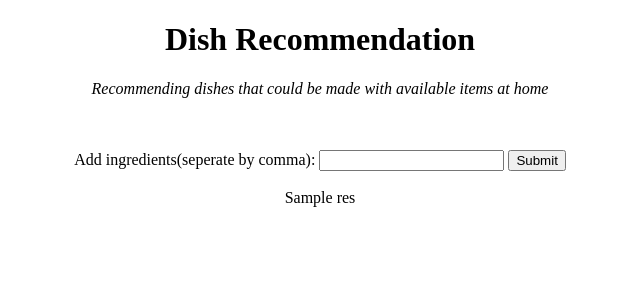
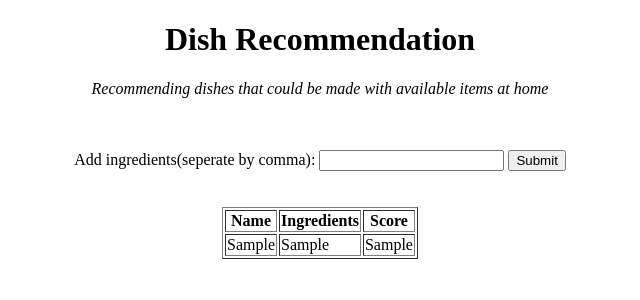
Before and after one commit to shrutimundargi/Cook_with_what_I_got, a Flask app: template templates/dishrec.html in a window 1280 px wide. Shown: the top 300 px of the page, without its empty margins (320-960 px from the left). Run offline with Flask 2, Linux system fonts and the light colour scheme; the template is opened without the code that fills it: most values are stand-ins (such as "Sample title", 1, 10 or a date in 2020); parts of the project's set-up code (start-up, migrations or seed data) failed here and were passed over.

Commit message:
Add files via upload

```diff
--- a/app.py
+++ b/app.py
@@ -1,5 +1,6 @@
 from flask import Flask, render_template, url_for, request, redirect
 import pandas as pd
+import numpy as np
 data = pd.read_csv("indian_food.csv")
 data = data.drop(columns=['flavor_profile','region','state', 'diet'])
 str_cols = list(data.columns)
@@ -20,22 +21,19 @@ data['ingredients'] = list(data['ingredients'])
 def easyA(x):
   available = []
   suggested = []
-  recommendation = pd.DataFrame(columns = ['recipe', 'ingredients', 'score'])
+  #recommendation = np.empty((0, 3))
   for i in range(0, len(data)):
     count = 0
     for j in x:
-      if j in data['ingredients'][i]:
-        count +=1
-        available.append(j)
-    if count >= 3:
-        series1=[data['name'][i]]
-        series = pd.DataFrame({'recipe': [data['name'][i]], 'ingredients': data['ingredients'][i], 'score': "{:.2f}".format((len(available))/(len(data['ingredients'][i]))*100)})
-        recommendation = recommendation.append(series)
-        suggested.append(data['name'][i])
-        print(series)
-        available.clear()
-    return series1
-
+        if j in data['ingredients'][i]:
+            count +=1
+            available.append(j)
+        if count >= 3:
+            series = pd.DataFrame({'recipe': [data['name'][i]], 'ingredients': data['ingredients'][i], 'score': "{:.2f}".format((len(available))/(len(data['ingredients'][i]))*100)})
+            recommendation = [data['name'][i],data['ingredients'][i],"{:.2f}".format((len(available))/(len(data['ingredients'][i]))*100)]
+            available.clear()
+    print(recommendation)
+    return recommendation
 
 
 
--- a/templates/dishrec.html
+++ b/templates/dishrec.html
@@ -13,7 +13,22 @@
   <label for="fname">Add ingredients(seperate by comma):</label>
   <input type="text" id="fname" name="fname">
   <input type="submit" value="Submit">
-</form><br>{{res}}</center>
+</form><br><br>
+ <table border= "1px">
+  <tr>
+    <th padding= "15px">Name</th>
+    <th padding= "15px">Ingredients</th>
+    <th padding= "15px">Score</th>
+  </tr>
+
+  <tr>
+    <td padding= "15px">{{res[0]}}</td>
+    <td padding= "15px">{{res[1]}}</td>
+    <td padding= "15px">{{res[2]}}</td>
+  </tr>
+
+</table>
+</center>
 
 </body>
 </html>
```
